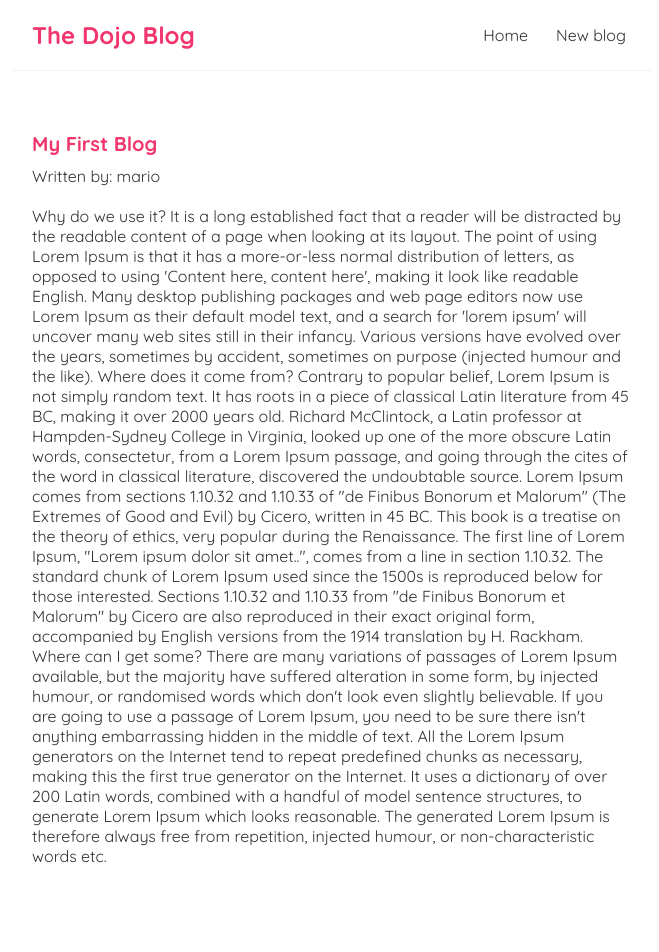
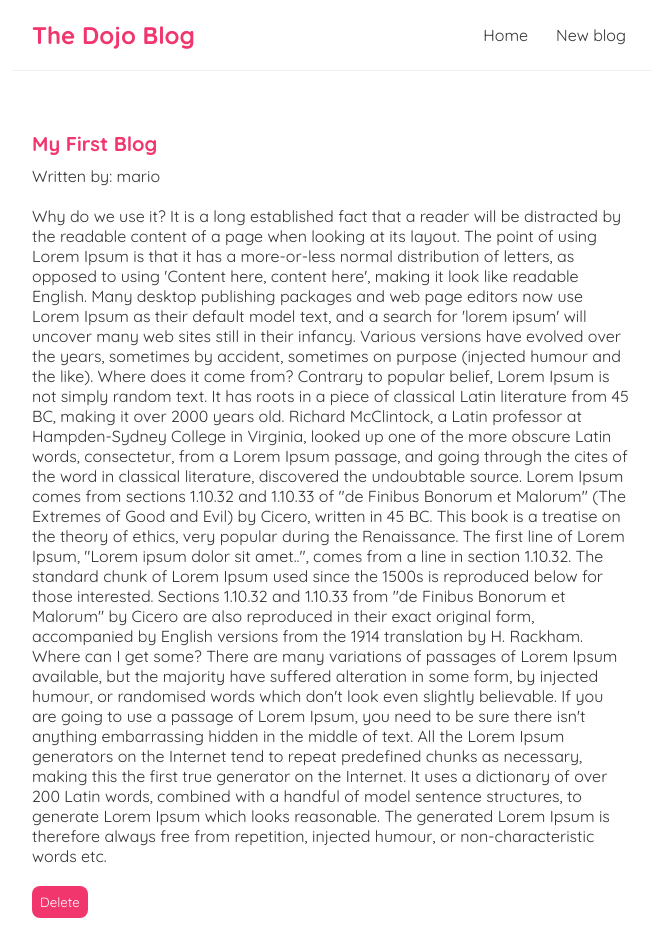
Before and after one commit to mahmoudbadawy5/dojo-blog, a React (Create React App) app: page /blogs/1 in a window 1280 px wide. Shown: the top 952 px of the page, without its empty margins (308-967 px from the left). Built offline with nearby package versions, Linux system fonts and the light colour scheme; data requests are answered from the project's data file.

Commit message:
Finishing delete function

```diff
--- a/data/db.json
+++ b/data/db.json
@@ -25,12 +25,6 @@
       "id": 4
     },
     {
-      "title": "Hello 2",
-      "body": "It's me mario",
-      "author": "mario",
-      "id": 5
-    },
-    {
       "title": "Hello 3",
       "body": "Hello 3",
       "author": "luigi",
--- a/src/BlogDetails.js
+++ b/src/BlogDetails.js
@@ -1,9 +1,18 @@
-import { useParams } from "react-router-dom";
+import { useHistory, useParams } from "react-router-dom";
 import useFetch from "./useFetch";
 
 const BlogDetails = () => {
     let {id} = useParams();
     let {data: blog, error, isPending} = useFetch('http://localhost:8000/blogs/'+id);
+    let history = useHistory();
+
+    const handleDelete = () => {
+        fetch('http://localhost:8000/blogs/'+id, {
+            method: 'DELETE'
+        }).then(() => {
+            history.push('/');
+        })
+    }
 
     return (
         <div className="blog-details">
@@ -14,6 +23,7 @@
                     <h2>{blog.title}</h2>
                     <p>Written by: {blog.author}</p>
                     <div>{blog.body}</div>
+                    <button onClick={handleDelete}>Delete</button>
                 </article>
             )}
         </div>
--- a/src/index.css
+++ b/src/index.css
@@ -60,6 +60,14 @@
 .blog-details div {
   margin: 20px 0;
 }
+.blog-details button {
+  background: #f1356d;
+  color: #fff;
+  border: 0;
+  padding: 8px;
+  border-radius: 8px;
+  cursor: pointer;
+}
 
 .create {
   max-width: 400px;
```
